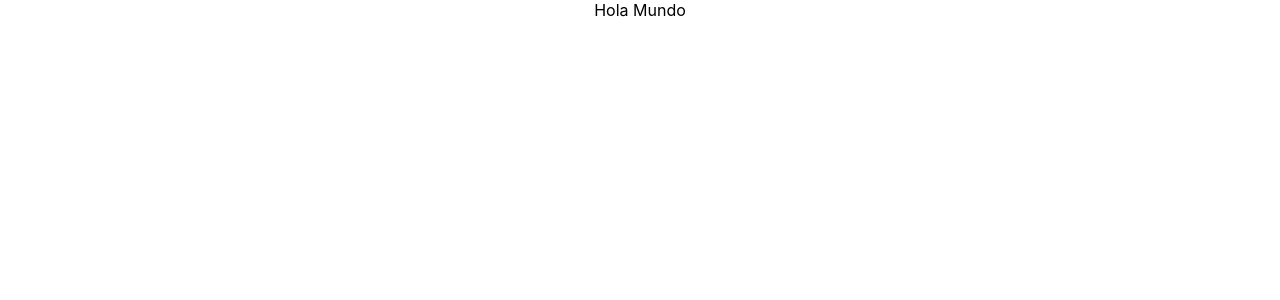
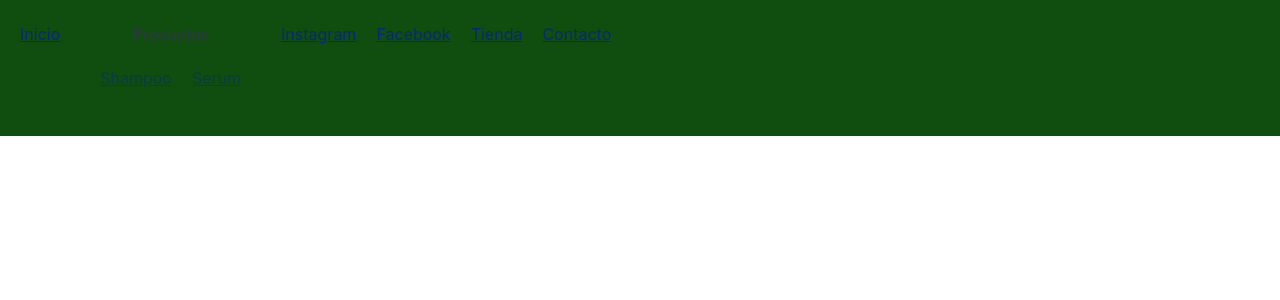
Before and after one commit to jpihuala/chaupoo, a React (Create React App) app: page / in a window 1280 px wide. Shown: the top 300 px of the page. Built offline with nearby package versions, Linux system fonts and the light colour scheme.

Commit message:
entrega2

```diff
--- a/src/App.js
+++ b/src/App.js
@@ -1,9 +1,10 @@
 import './App.css';
+import { NavBar } from './components/NavBar/NavBar'
 
 function App() {
   return (
-    <div className="App">
-      Hola Mundo
+    <div>
+      <NavBar />
     </div>
   );
 }
--- /dev/null
+++ b/src/components/NavBar/NavBar.css
@@ -0,0 +1,17 @@
+ul {
+    background-color: #0f4e0f;
+    list-style: none;
+    margin: 0;
+    padding: 10px;
+    display: -webkit-box;
+    display: -ms-flexbox;
+    display: flex;
+}
+
+ul li {
+    padding: 14px 10px;
+    display: block;
+    opacity: 0.5;
+    text-align: center;
+    position: relative;
+  }
--- /dev/null
+++ b/src/components/NavBar/NavBar.jsx
@@ -0,0 +1,24 @@
+import React from 'react';
+import './NavBar.css'
+
+const NavBar= () => {
+    return(
+        <div>
+            <ul >
+                <li><a href="./index.html">Inicio</a></li>
+                <li><a href="">Productos</a>
+                    <ul>
+                    <li><a href="./views/shampoo.html">Shampoo </a></li>
+                    <li><a href="./404.html">Serum</a></li>
+                    </ul>
+                </li>
+                <li><a href="https://www.instagram.com/chaupootienda/" target="_blank">Instagram</a> </li>
+                <li><a href="https://www.facebook.com/chaupootienda/" target="_blank">Facebook</a></li>
+                <li><a href="./views/tienda.html">Tienda</a></li>
+                <li><a href="./views/contacto.html">Contacto</a></li>
+            </ul>
+        </div>
+    )
+}
+
+export { NavBar }
```
